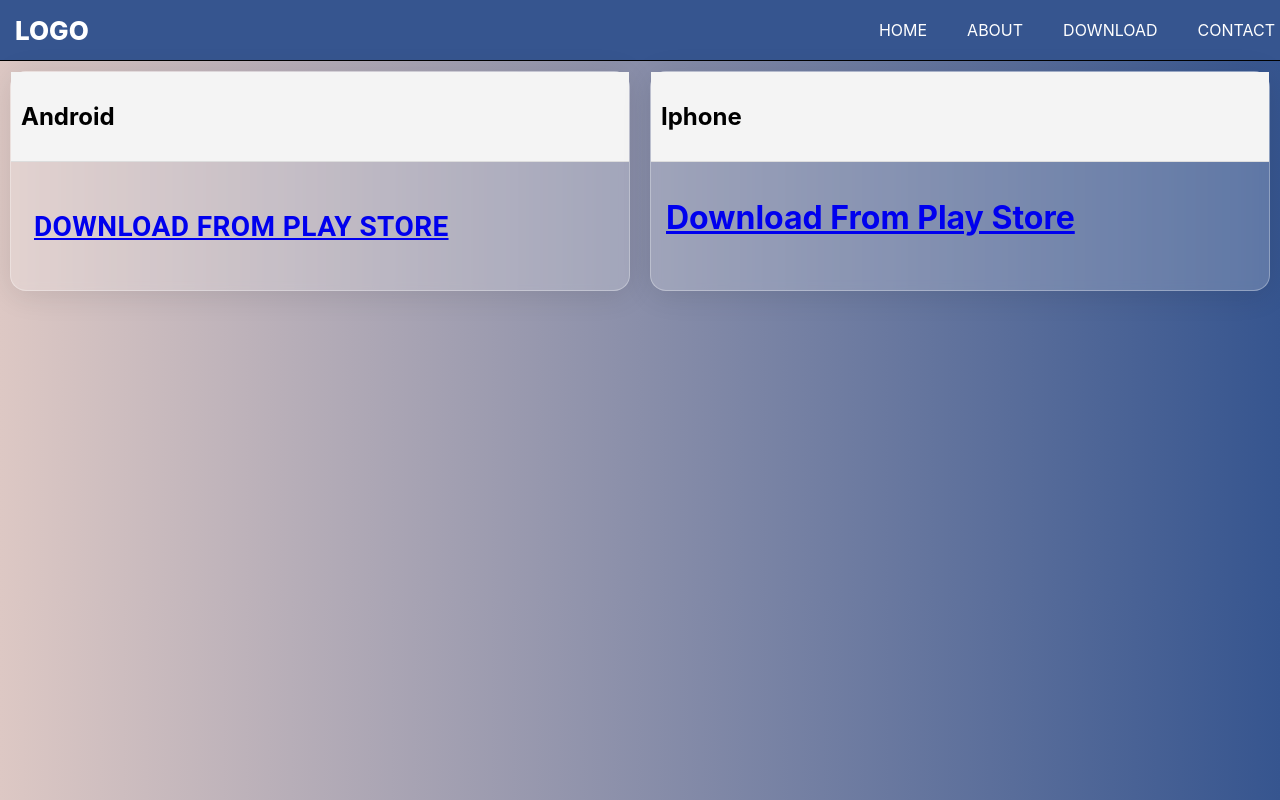
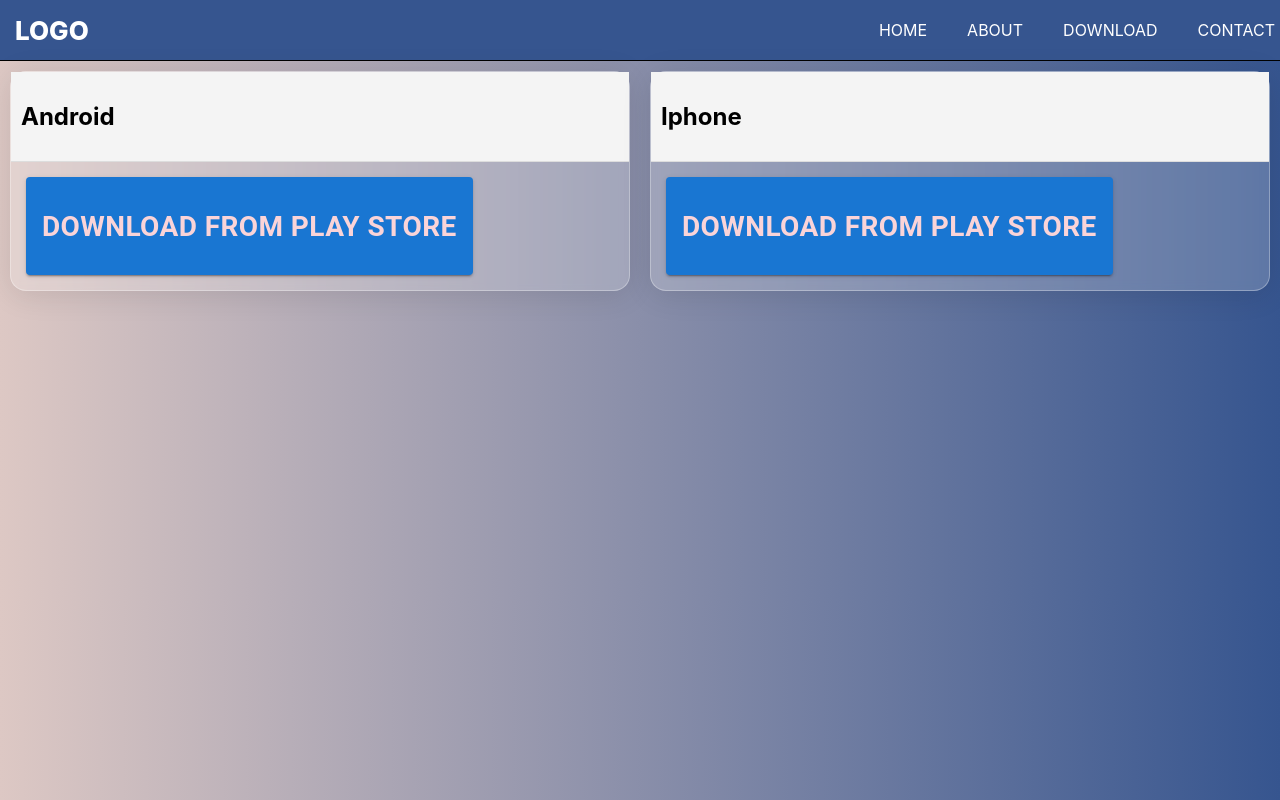
Before and after one commit to nyujuzer/stefi, a React (Create React App) app: page /download in a window 1280 px wide. Shown: the top 800 px of the page. Built offline with nearby package versions, Linux system fonts and the light colour scheme.

Commit message:
Minor changes on download.css

```diff
--- a/src/components/screens/download.css
+++ b/src/components/screens/download.css
@@ -0,0 +1,7 @@
+.btn-yimn{
+    background-color:var(--yinmn-blue)
+}
+.clickable-text{
+    color:var(--mimi-pink);
+    text-decoration: none;
+}
--- a/src/components/screens/download.tsx
+++ b/src/components/screens/download.tsx
@@ -2,6 +2,7 @@ import { Fragment } from "react";
 import { Link } from "react-router-dom";
 import Card from "../elements/card";
 import Button from "@mui/material/Button";
+import "./download.css"
 
 function Download() {
   return (
@@ -9,16 +10,18 @@ function Download() {
       <div>
         <div className="row">
           <Card title={"Android"}>
-            <Button color="primary">
-            <Link to={"https://google.com"}>
+            <Button variant={"contained"} className="btn-yimn">
+            <Link className="clickable-text" to={"https://google.com"}>
               <h1 >Download From Play Store</h1>
             </Link>
             </Button>
           </Card>
           <Card title={"Iphone"}>
-            <Link to={"https://google.com"}>
+            <Button variant="contained" className="btn-yimn">
+            <Link className="clickable-text" to={"https://google.com"}>
               <h1 >Download From Play Store</h1>
             </Link>
+            </Button>
           </Card>
         </div>
       </div>
```
